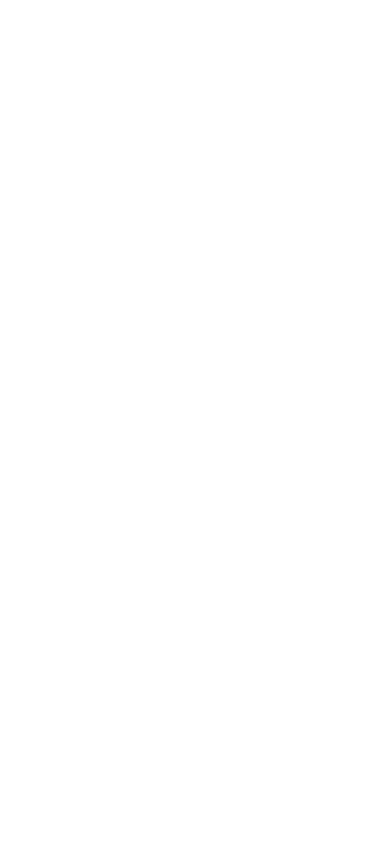
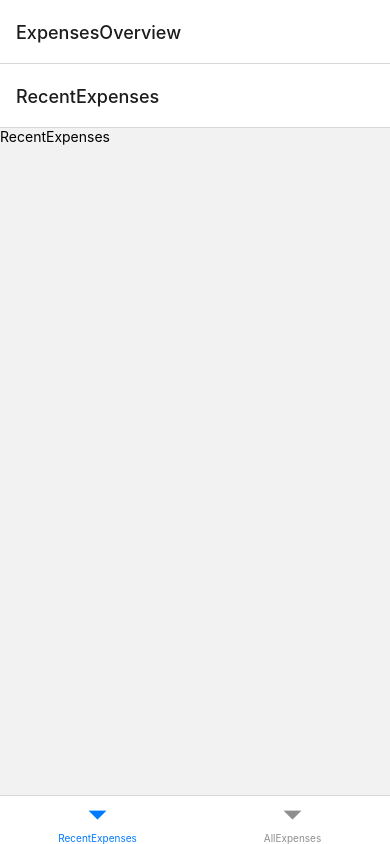
Before and after one commit to gguilhermelopes/react-native-expense-tracker, a React Native app: screen / in a window 390 px wide. Built offline with nearby package versions, Linux system fonts and the light colour scheme.

Commit message:
feat: set basic navigation

```diff
--- a/App.js
+++ b/App.js
@@ -3,9 +3,25 @@
 import { StatusBar } from "expo-status-bar";
 import { NavigationContainer } from "@react-navigation/native";
 import { createNativeStackNavigator } from "@react-navigation/native-stack";
-import { createNativeTabNavigator } from "@react-navigation/bottom-tabs";
+import { createBottomTabNavigator } from "@react-navigation/bottom-tabs";
 import { useFonts } from "expo-font";
 import * as SplashScreen from "expo-splash-screen";
+
+import ManageExpense from "./screens/ManageExpense";
+import RecentExpenses from "./screens/RecentExpenses";
+import AllExpenses from "./screens/AllExpenses";
+
+const Stack = createNativeStackNavigator();
+const BottomTabs = createBottomTabNavigator();
+
+const ExpensesOverview = () => {
+  return (
+    <BottomTabs.Navigator>
+      <BottomTabs.Screen name="RecentExpenses" component={RecentExpenses} />
+      <BottomTabs.Screen name="AllExpenses" component={AllExpenses} />
+    </BottomTabs.Navigator>
+  );
+};
 
 export default function App() {
   const [fontsLoaded] = useFonts({
@@ -37,7 +53,15 @@
     <>
       <SafeAreaView onLayout={onLayoutRootView} style={styles.rootScreen}>
         <StatusBar style="auto" />
-        <NavigationContainer></NavigationContainer>
+        <NavigationContainer>
+          <Stack.Navigator>
+            <Stack.Screen
+              name="ExpensesOverview"
+              component={ExpensesOverview}
+            />
+            <Stack.Screen name="ManageExpense" component={ManageExpense} />
+          </Stack.Navigator>
+        </NavigationContainer>
       </SafeAreaView>
     </>
   );
```
